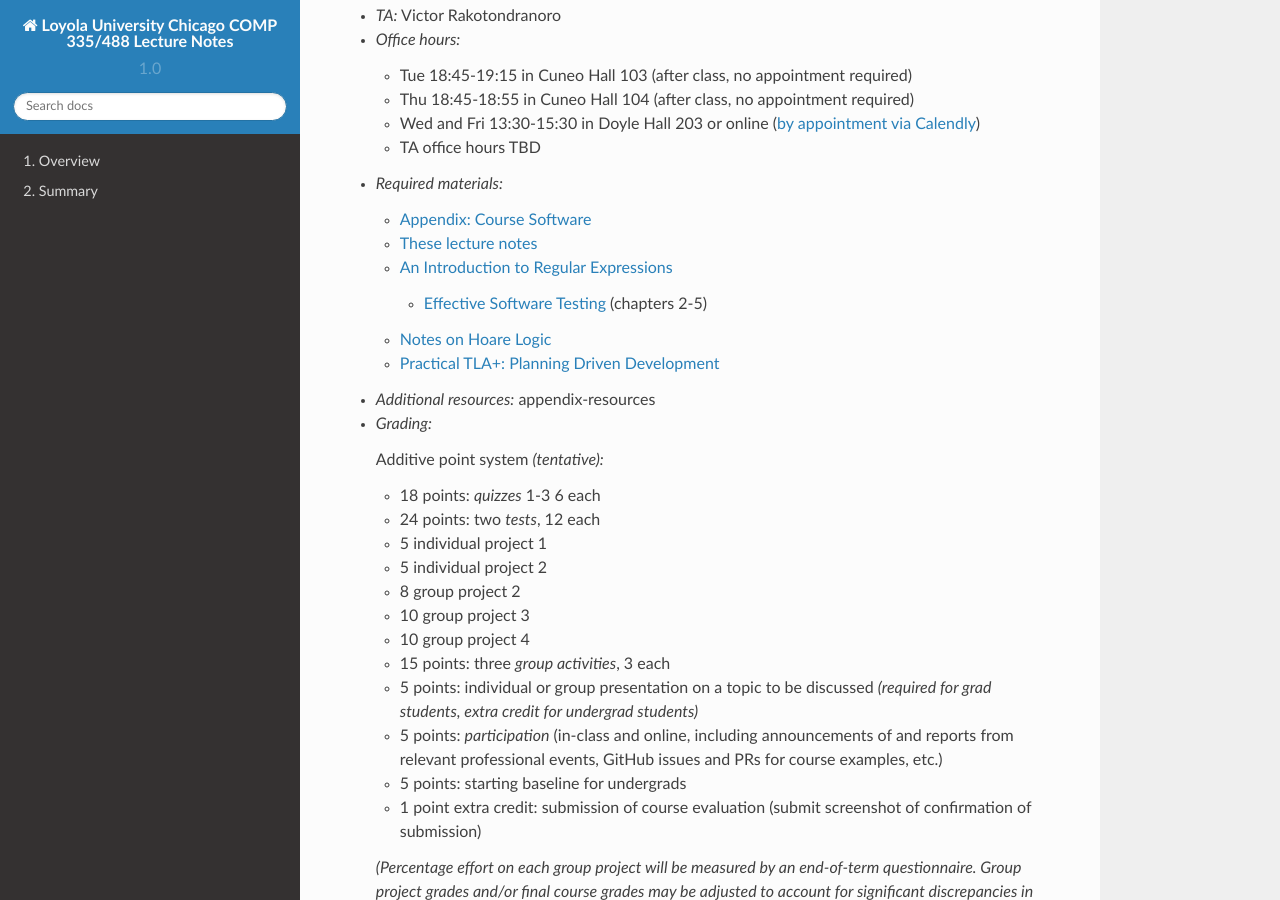
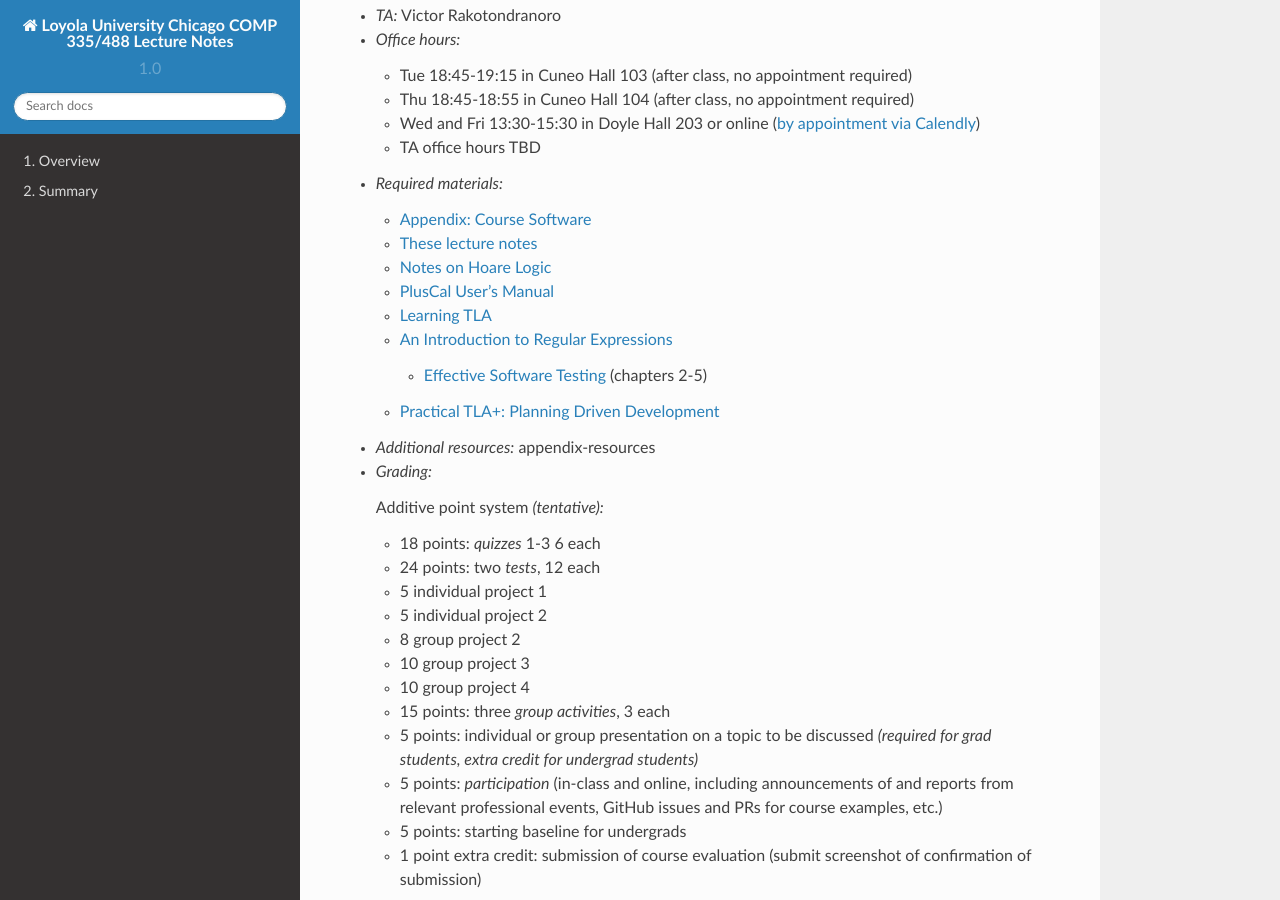
Before and after one commit to lucformalmethodscourse/lucformalmethodscourse.github.io, a Sphinx documentation site: the page built from source/syllabi/2022Fall.rst, in a window 1280 px wide and 900 px high, scrolled down 516 px. Built offline with Sphinx 7.4.7 and the Read the Docs theme 2.0.0, drawn with Linux system fonts in a browser that asks for light colours.

Commit message:
added and reordered list of materials
Signed-off-by: Konstantin Läufer <laufer@cs.luc.edu>

```diff
--- a/source/syllabi/2022Fall.rst
+++ b/source/syllabi/2022Fall.rst
@@ -27,9 +27,11 @@ Sections: 335-001/488-335 Fall 2022
 
   - :ref:`appendix-software`
   - `These lecture notes <https://laufer.cs.luc.edu/lucformalmethodscourse>`_
+  - `Notes on Hoare Logic <https://www.cs.cmu.edu/~aldrich/courses/15-819O-13sp/resources/hoare-logic.pdf>`_
+  - `PlusCal User's Manual <https://lamport.azurewebsites.net/tla/p-manual.pdf>`_
+  - `Learning TLA <https://old.learntla.com>`_
   - `An Introduction to Regular Expressions <https://learning.oreilly.com/library/view/an-introduction-to/9781492082569>`_
    - `Effective Software Testing <https://learning.oreilly.com/library/view/effective-software-testing/9781633439931>`_ (chapters 2-5)
-  - `Notes on Hoare Logic <https://www.cs.cmu.edu/~aldrich/courses/15-819O-13sp/resources/hoare-logic.pdf>`_
   - `Practical TLA+: Planning Driven Development <https://learning.oreilly.com/library/view/practical-tla-planning/9781484238295>`_
 
 - *Additional resources:* :ref:`appendix-resources`
```
